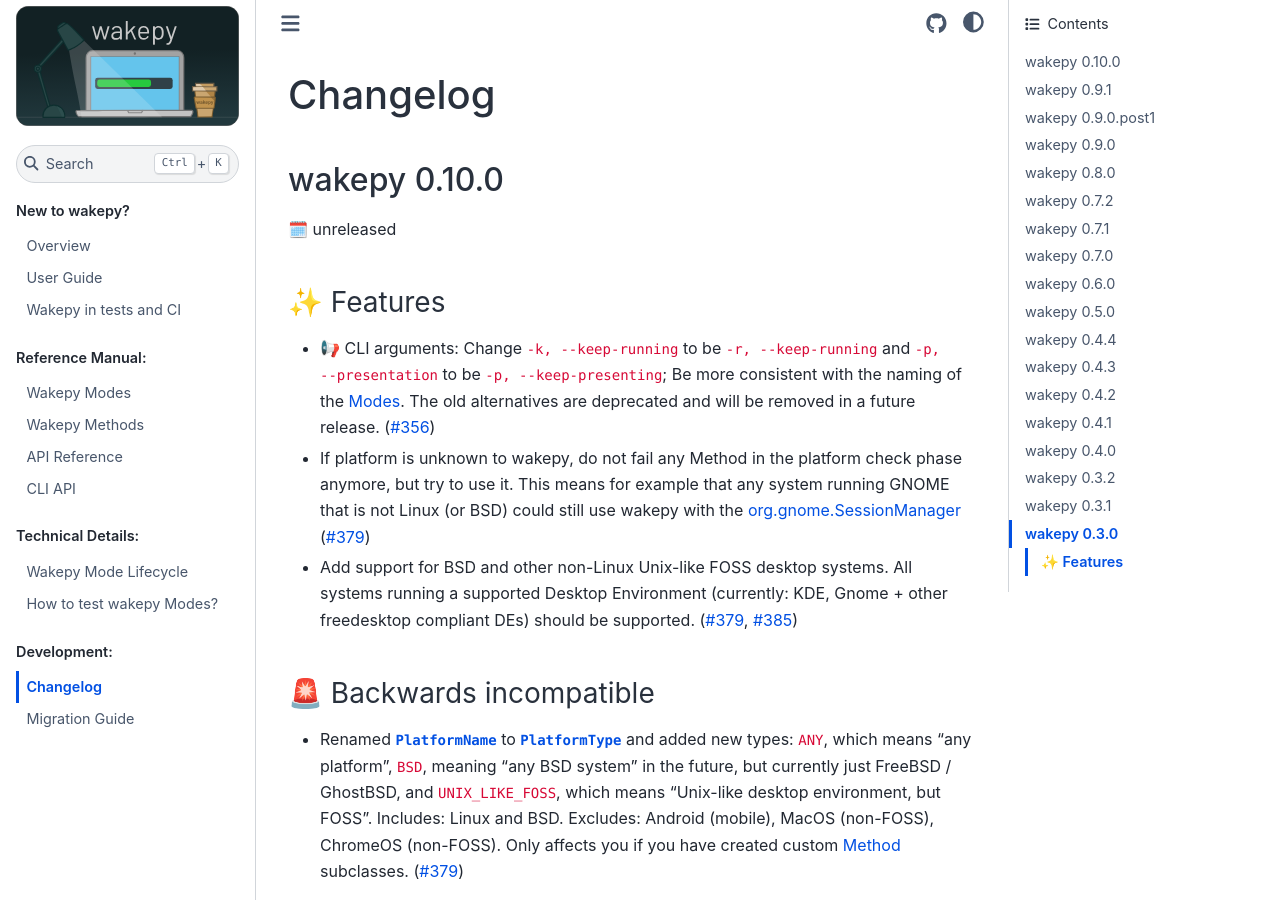
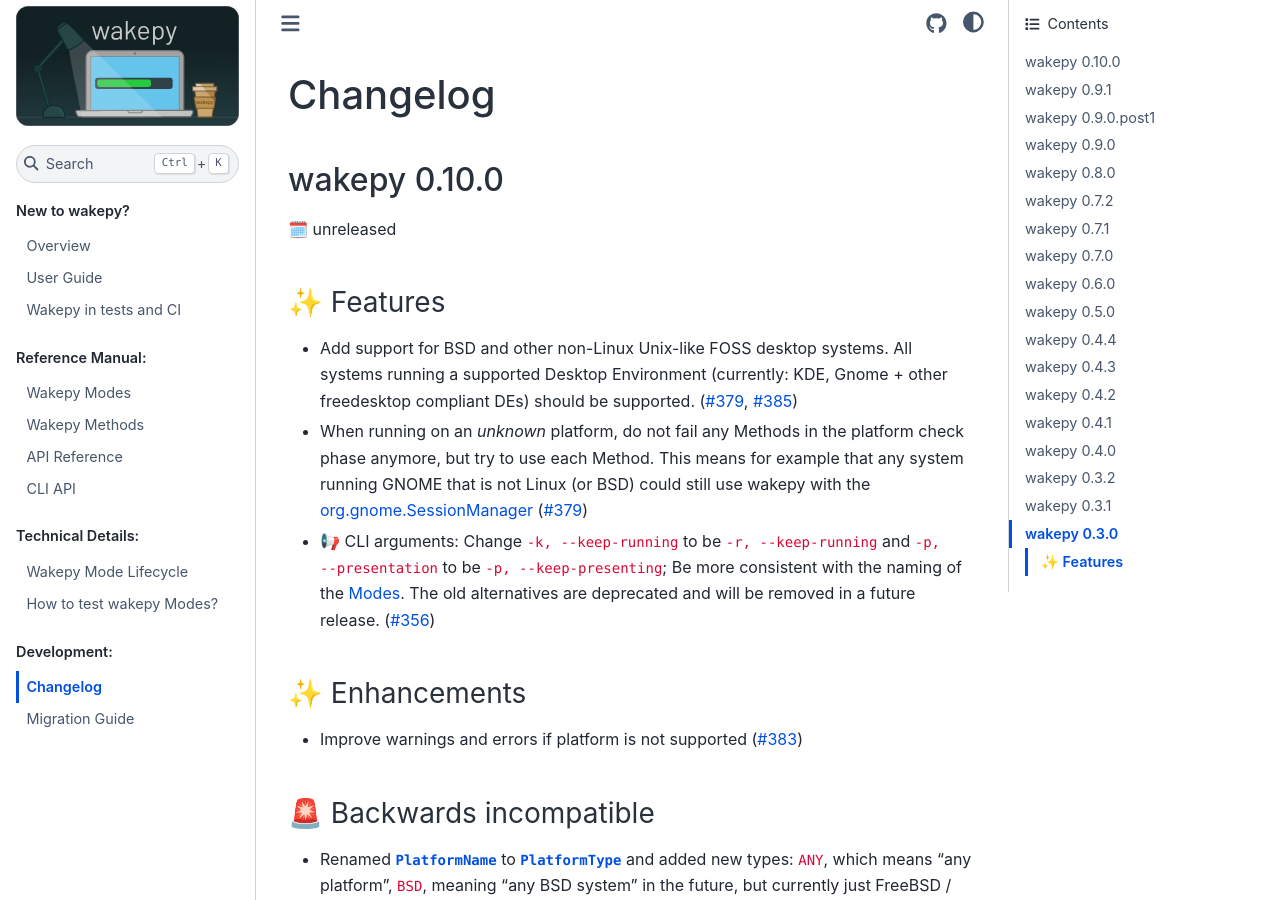
Before and after one commit to fohrloop/wakepy, a Sphinx documentation site: the page built from docs/source/changelog.md, in a window 1280 px wide and 900 px high. Built offline with Sphinx 7.4.7 and the Sphinx Book theme 1.1.4, drawn with Linux system fonts in a browser that asks for light colours; the version number could not be read and is left out.

Commit message:
update changelog (#386)

```diff
--- a/docs/source/changelog.md
+++ b/docs/source/changelog.md
@@ -4,9 +4,12 @@
 🗓️ unreleased
 
 ### ✨ Features
+- Add support for BSD and other non-Linux Unix-like FOSS desktop systems. All systems running a supported Desktop Environment (currently: KDE, Gnome + other freedesktop compliant DEs) should be supported. ([#379](https://github.com/fohrloop/wakepy/pull/379), [#385](https://github.com/fohrloop/wakepy/pull/385))
+- When running on an *unknown* platform, do not fail any Methods in the platform check phase anymore, but try to use each Method. This means for example that any system running GNOME that is not Linux (or BSD) could still use wakepy with the [org.gnome.SessionManager](https://wakepy.readthedocs.io/stable/methods-reference.html#org-gnome-sessionmanager) ([#379](https://github.com/fohrloop/wakepy/pull/379))
 - 📢 CLI arguments: Change `-k, --keep-running` to be `-r, --keep-running` and `-p, --presentation` to be `-p, --keep-presenting`; Be more consistent with the naming of the [Modes](#wakepy-modes). The old alternatives are deprecated and will be removed in a future release. ([#356](https://github.com/fohrloop/wakepy/pull/356))
-- If platform is unknown to wakepy, do not fail any Method in the platform check phase anymore, but try to use it. This means for example that any system running GNOME that is not Linux (or BSD) could still use wakepy with the [org.gnome.SessionManager](https://wakepy.readthedocs.io/stable/methods-reference.html#org-gnome-sessionmanager) ([#379](https://github.com/fohrloop/wakepy/pull/379))
-- Add support for BSD and other non-Linux Unix-like FOSS desktop systems. All systems running a supported Desktop Environment (currently: KDE, Gnome + other freedesktop compliant DEs) should be supported. ([#379](https://github.com/fohrloop/wakepy/pull/379), [#385](https://github.com/fohrloop/wakepy/pull/385))
+
+### ✨ Enhancements
+- Improve warnings and errors if platform is not supported ([#383](https://github.com/fohrloop/wakepy/pull/383))
 
 
 ### 🚨 Backwards incompatible
```
